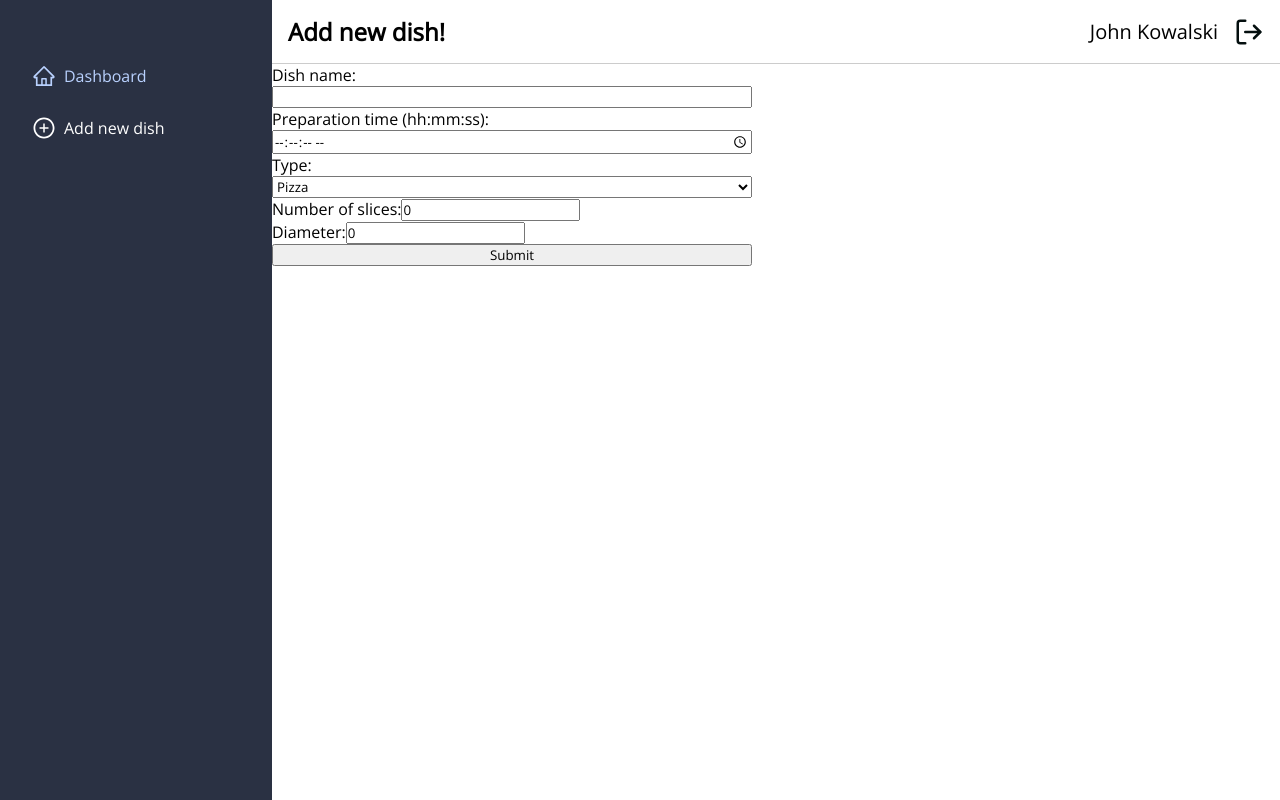
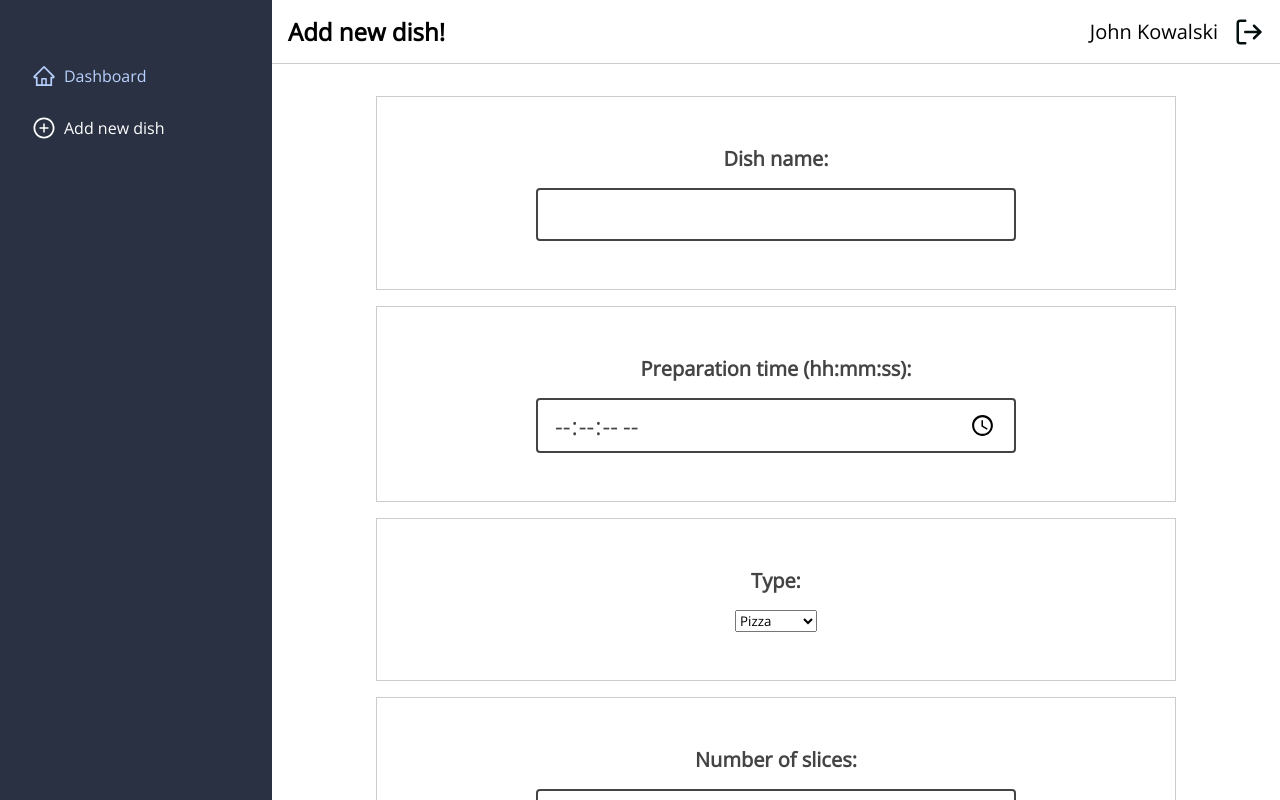
Before and after one commit to PanKarton/NewDishForm, a Next.js app: page /admin-panel/add-new-dish in a window 1280 px wide. Shown: the top 800 px of the page. Built offline with nearby package versions, Linux system fonts and the light colour scheme; a web font is replaced by a local one.

Commit message:
style(new-dish-form): Added few styles for form and inputs

```diff
--- a/src/assets/theme.ts
+++ b/src/assets/theme.ts
@@ -37,6 +37,10 @@ export const theme = {
       primaryAccent: '#2a3143',
       primaryAccentLighter: '#b9d1fe',
       primaryAccentLightest: '#ccdefe',
+
+      // Blue
+      secondaryAccent: '#4796FE',
+      secondaryAccentLight: '#D4EBFF',
     },
   },
 
--- /dev/null
+++ b/src/modules/admin-panel/NewDishForm/NewDishForm.styles.ts
@@ -0,0 +1,43 @@
+import styled from 'styled-components';
+
+export const StyledForm = styled.form`
+  display: flex;
+  flex-direction: column;
+  align-items: center;
+  gap: 1rem;
+  width: min(50rem, 90%);
+`;
+export const StyledInputWrapper = styled.div`
+  color: ${({ theme }) => theme.color.adminPanel.contrastLighter};
+  display: flex;
+  flex-direction: column;
+  align-items: center;
+  gap: 1rem;
+  border: 1px solid ${({ theme }) => theme.color.borderDivider};
+  width: 100%;
+  padding-block: 3rem;
+
+  label {
+    font-size: 1.25rem;
+    font-weight: 600;
+  }
+`;
+
+export const StyledInput = styled.input`
+  color: ${({ theme }) => theme.color.adminPanel.contrastLighter};
+  border: 2px solid ${({ theme }) => theme.color.adminPanel.contrastLighter};
+  padding: 0.5rem 1rem;
+  font-size: 1.5rem;
+  border-radius: 0.25rem;
+  width: 30rem;
+
+  &:hover,
+  &::-webkit-calendar-picker-indicator:hover {
+    cursor: pointer;
+  }
+
+  &:focus {
+    border: 2px solid ${({ theme }) => theme.color.adminPanel.secondaryAccent};
+    outline: none;
+  }
+`;
--- a/src/modules/admin-panel/NewDishForm/NewDishForm.tsx
+++ b/src/modules/admin-panel/NewDishForm/NewDishForm.tsx
@@ -1,25 +1,15 @@
 import { useCallback } from 'react';
-import styled from 'styled-components';
+import { StyledForm, StyledInput, StyledInputWrapper } from './NewDishForm.styles';
 import { useNewDishForm } from './useNewDishForm';
-
-export const StyledForm = styled.form`
-  display: flex;
-  flex-direction: column;
-  width: min(30rem, 90%);
-`;
-export const StyledInputWrapper = styled.div`
-  display: flex;
-  flex-direction: column;
-`;
 
 export const NewDishForm = () => {
   const { dishData, handleUpdateDishData } = useNewDishForm();
 
   const renderSoupOptions = useCallback(
     () => (
-      <div>
+      <StyledInputWrapper>
         <label htmlFor="spiciness_scale">Spiciness (1-10):</label>
-        <input
+        <StyledInput
           type="range"
           id="spiciness_scale"
           name="spiciness_scale"
@@ -28,7 +18,7 @@ export const NewDishForm = () => {
           value={dishData.spiciness_scale}
           onChange={handleUpdateDishData}
         />
-      </div>
+      </StyledInputWrapper>
     ),
     [dishData.spiciness_scale, handleUpdateDishData]
   );
@@ -36,19 +26,19 @@ export const NewDishForm = () => {
   const renderPizzaOptions = useCallback(
     () => (
       <>
-        <div>
+        <StyledInputWrapper>
           <label htmlFor="no_of_slices">Number of slices:</label>
-          <input
+          <StyledInput
             type="number"
             id="no_of_slices"
             name="no_of_slices"
             value={dishData.no_of_slices}
             onChange={handleUpdateDishData}
           />
-        </div>
-        <div>
+        </StyledInputWrapper>
+        <StyledInputWrapper>
           <label htmlFor="diameter">Diameter:</label>
-          <input
+          <StyledInput
             type="number"
             step="0.1"
             id="diameter"
@@ -56,7 +46,7 @@ export const NewDishForm = () => {
             value={dishData.diameter}
             onChange={handleUpdateDishData}
           />
-        </div>
+        </StyledInputWrapper>
       </>
     ),
     [dishData.no_of_slices, dishData.diameter, handleUpdateDishData]
@@ -65,16 +55,16 @@ export const NewDishForm = () => {
   const renderSandwichOptions = useCallback(
     () => (
       <>
-        <div>
+        <StyledInputWrapper>
           <label htmlFor="slices_of_bread">Slices of bread:</label>
-          <input
+          <StyledInput
             type="number"
             id="slices_of_bread"
             name="slices_of_bread"
             value={dishData.slices_of_bread}
             onChange={handleUpdateDishData}
           />
-        </div>
+        </StyledInputWrapper>
       </>
     ),
     [dishData.slices_of_bread, handleUpdateDishData]
@@ -91,17 +81,17 @@ export const NewDishForm = () => {
     <StyledForm>
       <StyledInputWrapper>
         <label>Dish name:</label>
-        <input type="text" name="name" onChange={handleUpdateDishData} />
+        <StyledInput type="text" name="name" onChange={handleUpdateDishData} />
       </StyledInputWrapper>
       <StyledInputWrapper>
         <label>Preparation time (hh:mm:ss):</label>
-        <input
+        <StyledInput
           name="preparation_time"
           value={dishData.preparation_time}
           onChange={handleUpdateDishData}
           type="time"
           step="1"
-        ></input>
+        ></StyledInput>
       </StyledInputWrapper>
 
       <StyledInputWrapper>
--- a/src/modules/admin-panel/NewDishFormSection/NewDishFormSection.tsx
+++ b/src/modules/admin-panel/NewDishFormSection/NewDishFormSection.tsx
@@ -1,6 +1,15 @@
 import { NewDishForm } from '@/modules/admin-panel/NewDishForm/NewDishForm';
+import styled from 'styled-components';
+
+export const StyledSection = styled.section`
+  display: flex;
+  justify-content: center;
+  padding-top: 2rem;
+  height: 100%;
+`;
+
 export const NewDishFormSection = () => (
-  <section>
+  <StyledSection>
     <NewDishForm />
-  </section>
+  </StyledSection>
 );
```
